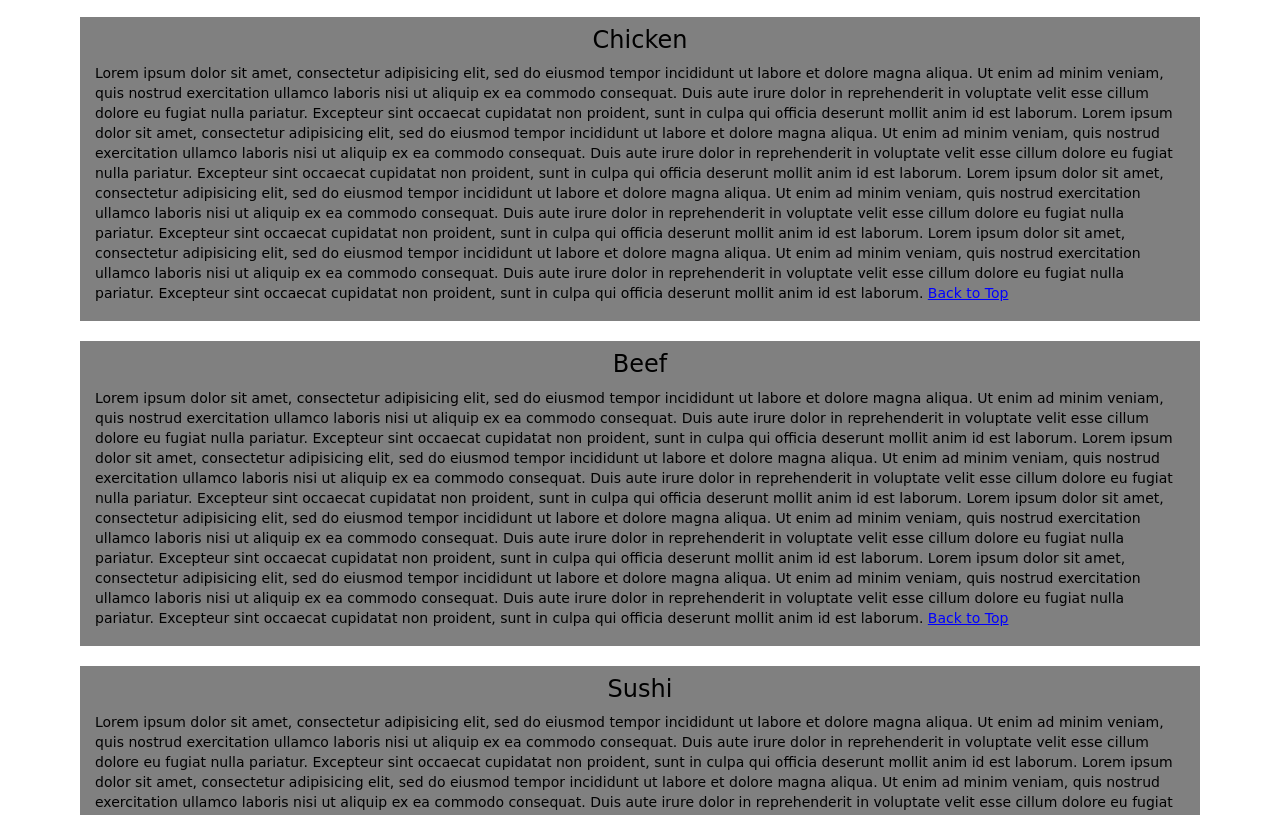
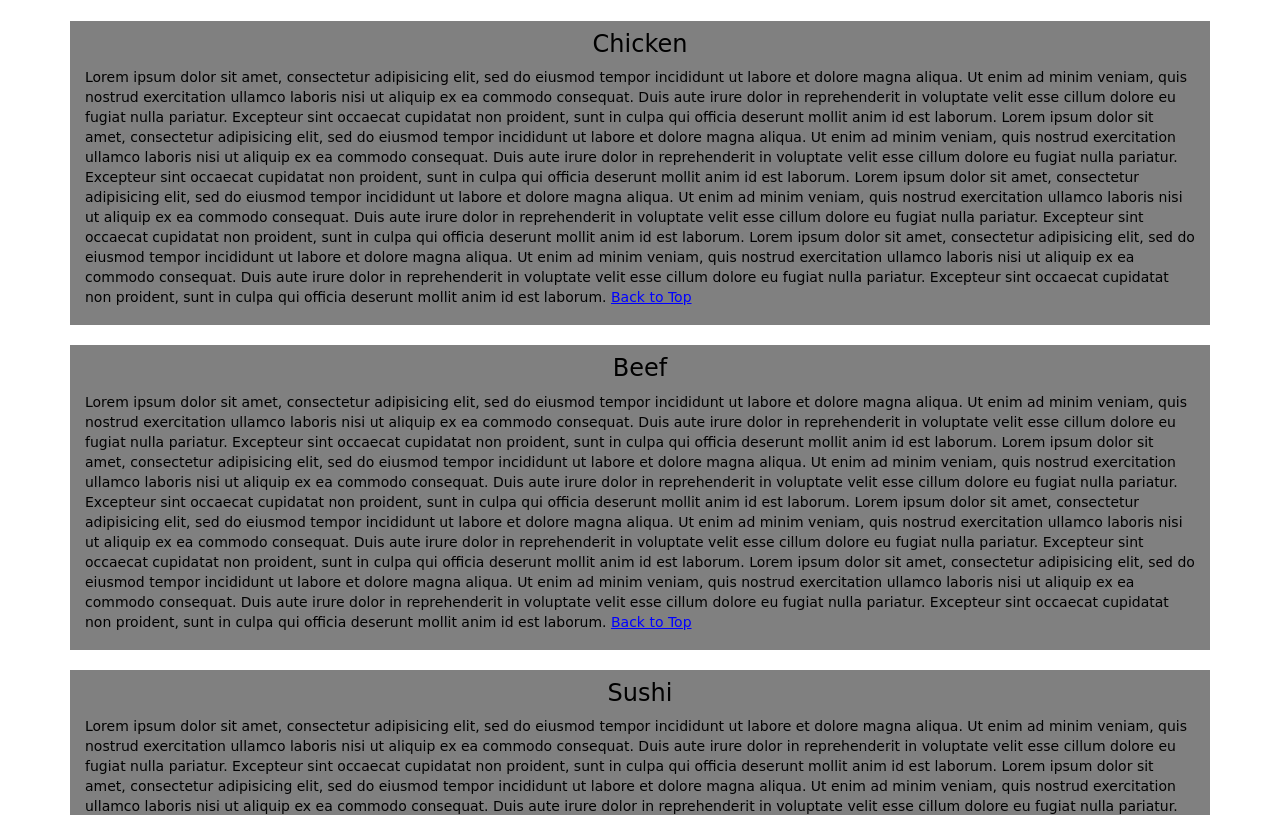
Before and after one commit to gopikaganesan/coursera-test, a plain HTML site: page module3-Solution/index.html in a window 1280 px wide. Shown: the part 134-949 px from the top of the page. Drawn offline with Linux system fonts and the light colour scheme.

Commit message:
added bootstap grid system

```diff
--- a/module3-Solution/css/styles.css
+++ b/module3-Solution/css/styles.css
@@ -62,10 +62,11 @@ h2,h3{
 
  #box1,#box2,#box3{
 	background-color: grey;
-	margin: 10px;
+	height: auto;
+	margin-left:0px;
+	margin-right:30px;
 	margin-top: 20px;
 	margin-bottom: 30px:
-	height: auto;
 	padding-left: 15px;
 	padding-right: 15px;
 	padding-bottom: 8px;
@@ -77,7 +78,7 @@ p {
 	color: solid black;
 	font-style: cursive;
 }
-p a{
+p a {
 	color:blue;
 	text-decoration: underline;
 }
--- a/module3-Solution/index.html
+++ b/module3-Solution/index.html
@@ -44,9 +44,9 @@
   </header>
 
   <div id="main-content" class="container">
-    <h2> Our Menu </h2>
-    <div id="box1">
-      <h3> Chicken </h3>
+    <h2 class="text-center"> Our Menu </h2>
+    <div id="box1" class="col-lg-12 col-md-12 col-xs-12">
+      <h3 class="text-center"> Chicken </h3>
       <p>
         Lorem ipsum dolor sit amet, consectetur adipisicing elit, sed do eiusmod
         tempor incididunt ut labore et dolore magna aliqua. Ut enim ad minim veniam,
@@ -75,8 +75,8 @@
         <a href="index.html"> Back to Top </a>
       </p>
   </div>
-      <div id="box2">
-      <h3> Beef </h3>
+      <div id="box2" class="col-lg-12 col-md-12 col-xs-12">
+      <h3 class="text-center"> Beef </h3>
       <p>
         Lorem ipsum dolor sit amet, consectetur adipisicing elit, sed do eiusmod
         tempor incididunt ut labore et dolore magna aliqua. Ut enim ad minim veniam,
@@ -105,8 +105,8 @@
          <a href="index.html"> Back to Top </a>
       </p>
   </div>
-      <div id="box3">
-      <h3> Sushi </h3>
+      <div id="box3" class="col-lg-12 col-md-12 col-xs-12">
+      <h3 class="text-center"> Sushi </h3>
       <p>
         Lorem ipsum dolor sit amet, consectetur adipisicing elit, sed do eiusmod
         tempor incididunt ut labore et dolore magna aliqua. Ut enim ad minim veniam,
```
